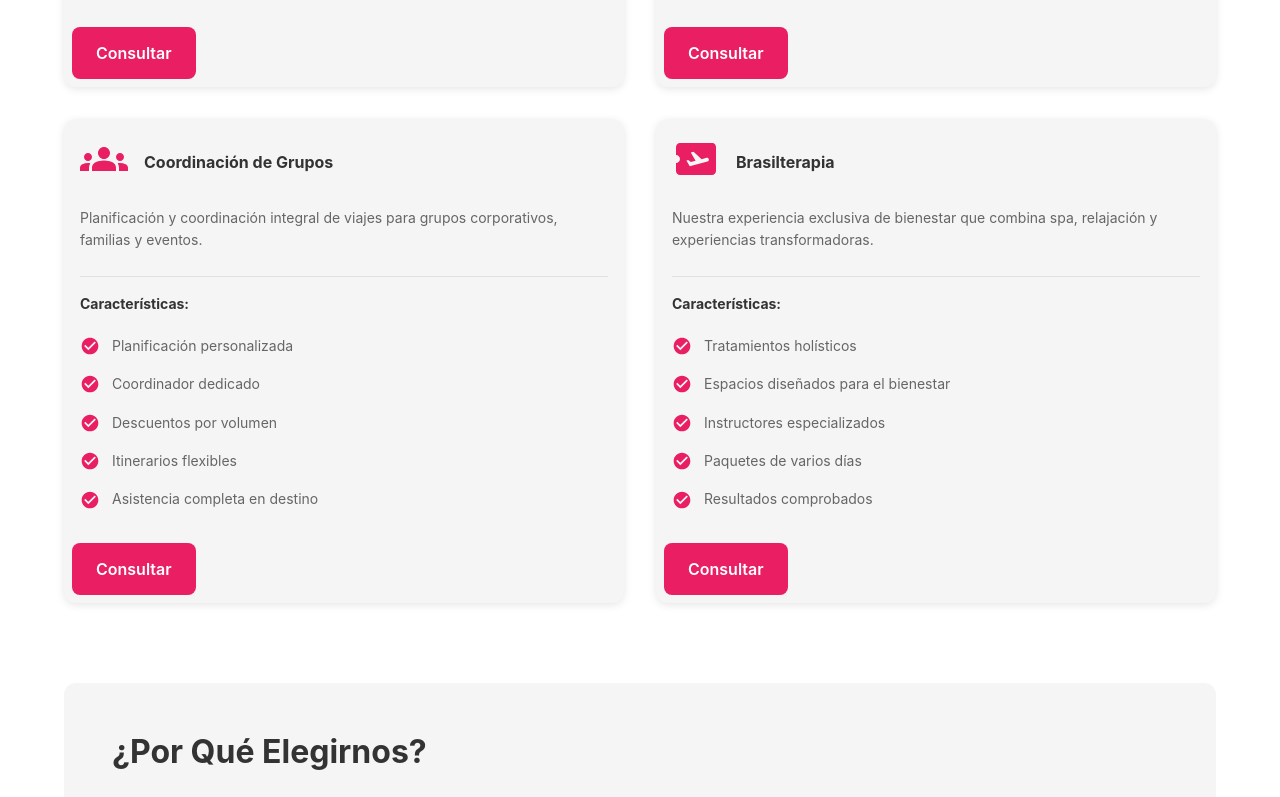
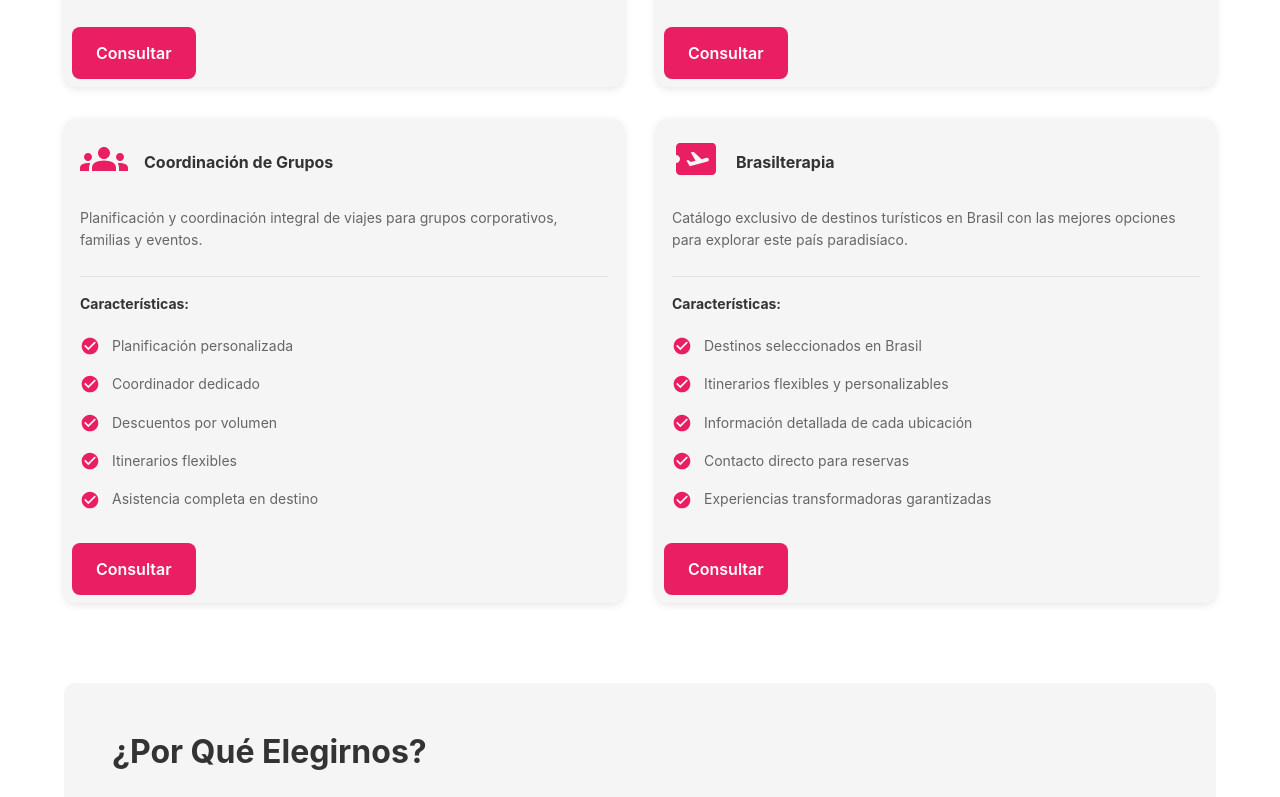
Before and after one commit to LuigiRaffaeleSianoCanoro/canoros, a Next.js app: page /servicios in a window 1280 px wide. Shown: the part 1436-2233 px from the top of the page. Built offline with nearby package versions, Linux system fonts and the light colour scheme.

Commit message:
Update: Cristo Redentor hero image, enlarge logo, update Brasilterapia copy and description

```diff
--- a/app/page.tsx
+++ b/app/page.tsx
@@ -38,7 +38,7 @@ export default function Home() {
     {
       icon: <LocalActivityIcon sx={{ fontSize: 48 }} />,
       title: 'Brasilterapia',
-      description: 'Nuestra experiencia exclusiva de bienestar y relajación.',
+      description: 'Descubri Brasil!',
     },
     {
       icon: <EmojiEventsIcon sx={{ fontSize: 48 }} />,
@@ -52,7 +52,7 @@ export default function Home() {
       {/* Hero Section */}
       <Box
         sx={{
-          backgroundImage: 'url("https://images.unsplash.com/photo-1499781350541-7783f6c6a0c8?w=1600&h=900&fit=crop")',
+          backgroundImage: 'url("https://images.squarespace-cdn.com/content/v1/5ccb5a1770833d00010ec4fb/1560456481268-9PPUICH0NXVIHQ9VC221/BRAZIL_MG_2701_2.jpg?format=1000w")',
           backgroundSize: 'cover',
           backgroundPosition: 'center',
           backgroundAttachment: 'fixed',
--- a/app/servicios/page.tsx
+++ b/app/servicios/page.tsx
@@ -104,13 +104,13 @@ const services: Service[] = [
     id: 'brasilterapia',
     title: 'Brasilterapia',
     icon: <AirplaneTicketIcon sx={{ fontSize: 48 }} />,
-    description: 'Nuestra experiencia exclusiva de bienestar que combina spa, relajación y experiencias transformadoras.',
+    description: 'Catálogo exclusivo de destinos turísticos en Brasil con las mejores opciones para explorar este país paradisíaco.',
     features: [
-      'Tratamientos holísticos',
-      'Espacios diseñados para el bienestar',
-      'Instructores especializados',
-      'Paquetes de varios días',
-      'Resultados comprobados',
+      'Destinos seleccionados en Brasil',
+      'Itinerarios flexibles y personalizables',
+      'Información detallada de cada ubicación',
+      'Contacto directo para reservas',
+      'Experiencias transformadoras garantizadas',
     ],
   },
 ];
@@ -146,7 +146,7 @@ export default function Servicios() {
               fontSize: { xs: '1rem', md: '1.25rem' },
             }}
           >
-            Soluciones completas de turismo receptivo
+            Vive una experiencia transformadora de turismo receptivo
           </Typography>
         </Container>
       </Box>
--- a/components/Header.tsx
+++ b/components/Header.tsx
@@ -63,7 +63,7 @@ export default function Header() {
                   src="/images/logo.png"
                   alt="Canoro's Tours Logo"
                   sx={{
-                    height: 40,
+                    height: 50,
                     width: 'auto',
                     borderRadius: '0.25rem',
                   }}
```
